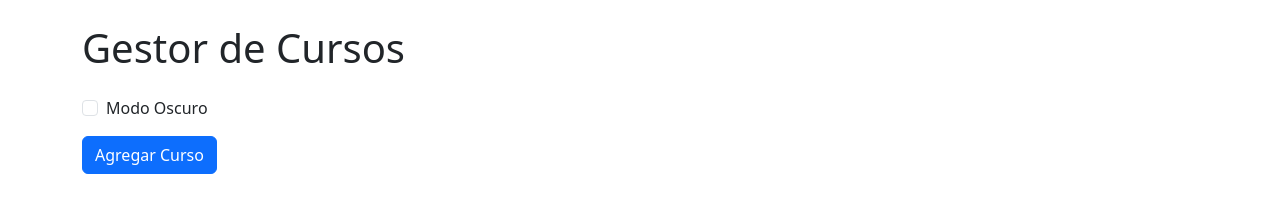
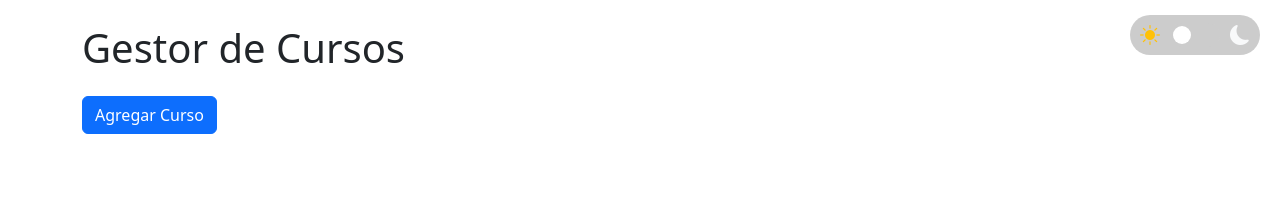
Before and after one commit to franPdev/gestor-de-cursos, a website: page public/index.html in a window 1280 px wide. Drawn offline with nearby package versions, Linux system fonts and the light colour scheme; no server answers.

Commit message:
Se crean archivos"style.css" y "script.js" se agrega un switch para modo claro y oscuro. Se agregan animaciones para la lista de cursos

```diff
--- /dev/null
+++ b/css/style.css
@@ -0,0 +1,96 @@
+/* Estilos para modo oscuro */
+
+body.dark-mode {
+  background-color: #121212;
+  color: #f1f1f1;
+}
+
+body.dark-mode .list-group-item {
+  background-color: #1e1e1e;
+  color: #fff;
+}
+
+body.dark-mode .badge {
+  background-color: #333;
+}
+
+#dark-mode-toggle {
+  z-index: 1000;
+}
+
+/* Estilos para el switch */
+.toggle-fixed {
+  position: fixed;
+  top: 15px;
+  right: 20px;
+  display: flex;
+  align-items: center;
+  gap: 10px;
+  background: rgba(0, 0, 0, 0.2);
+  padding: 5px 10px;
+  border-radius: 30px;
+  z-index: 9999;
+  user-select: none;
+}
+
+.switch {
+  position: relative;
+  display: inline-block;
+  width: 50px;
+  height: 24px;
+}
+
+.switch input {
+  opacity: 0;
+  width: 0;
+  height: 0;
+}
+
+.slider {
+  position: absolute;
+  cursor: pointer;
+  top: 0;
+  left: 0;
+  right: 0;
+  bottom: 0;
+  background-color: #ccc;
+  transition: 0.4s;
+  border-radius: 24px;
+}
+
+.slider:before {
+  position: absolute;
+  content: "";
+  height: 18px;
+  width: 18px;
+  left: 3px;
+  bottom: 3px;
+  background-color: white;
+  transition: 0.4s;
+  border-radius: 50%;
+}
+
+input:checked + .slider {
+  background-color: #2196f3;
+}
+
+input:checked + .slider:before {
+  transform: translateX(26px);
+}
+
+/* Estilo para animaciones */
+
+.fade-in {
+  animation: fadeIn 0.5s ease-in-out;
+}
+
+@keyframes fadeIn {
+  from {
+    opacity: 0;
+    transform: translateY(10px);
+  }
+  to {
+    opacity: 1;
+    transform: translateY(0);
+  }
+}
--- /dev/null
+++ b/js/script.js
@@ -0,0 +1,15 @@
+document.addEventListener('DOMContentLoaded', () => {
+  const toggleDarkMode = document.getElementById('toggle-dark-mode');
+  const body = document.body;
+
+  // Restaurar tema guardado
+  if (localStorage.getItem('modoOscuro') === 'true') {
+    body.classList.add('dark-mode');
+    toggleDarkMode.checked = true;
+  }
+
+  toggleDarkMode.addEventListener('change', () => {
+    body.classList.toggle('dark-mode');
+    localStorage.setItem('modoOscuro', body.classList.contains('dark-mode'));
+  });
+});
--- a/public/index.html
+++ b/public/index.html
@@ -9,19 +9,27 @@
 
     <!-- Bootstrap CSS -->
      <link href="https://cdn.jsdelivr.net/npm/bootstrap@5.3.0/dist/css/bootstrap.min.css" rel="stylesheet">
+     <!-- Bootstrap Icons -->
+     <link rel="stylesheet" href="https://cdn.jsdelivr.net/npm/bootstrap-icons@1.10.5/font/bootstrap-icons.css">
+     <!-- Estilos personalizados -->
+    <link rel="stylesheet" href="../css/style.css" />
 
     <title>Gestor de Cursos</title>
+
   </head>
   <body class="container py-4">
 
   <h1 class="mb-4">Gestor de Cursos</h1>
 
-  <!-- switch para modo oscuro  -->
-
-  <div class="form-check form switch mb-3">
-    <input class="form-check-input" type="checkbox" id="toggleDarkMode">
-    <label class="form-check-label" for="toggleDarkMode">Modo Oscuro</label>
-  </div>
+  <!-- Contenedor para el toggle + íconos -->
+     <div class="toggle-fixed">
+  <i class="bi bi-sun-fill text-warning fs-5"></i>
+  <label class="switch">
+    <input type="checkbox" id="toggle-dark-mode">
+    <span class="slider round"></span>
+  </label>
+  <i class="bi bi-moon-fill text-light fs-5"></i>
+   </div>
 
 
 
@@ -80,7 +88,20 @@
   <!-- Lista de cursos -->
   <ul id="lista-cursos" class="list-group"></ul>
 
+
+
+
+
+
+
+
+
+
+
+    <!-- Script JS -->
+
     <script type="module" src="../src/main.js"></script>
+    <script src="../js/script.js"></script>
     <script src="https://cdn.jsdelivr.net/npm/bootstrap@5.3.0/dist/js/bootstrap.bundle.min.js"></script>
 
 
```
